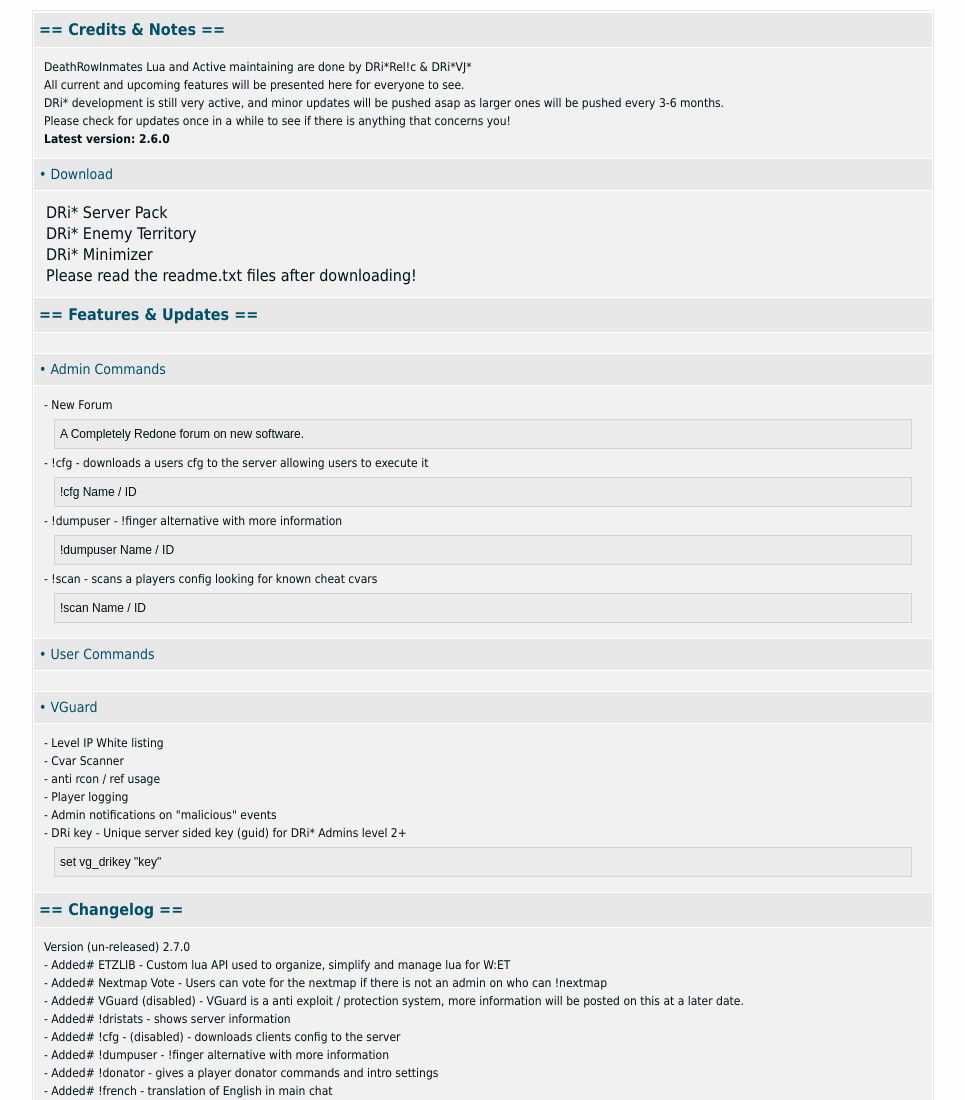
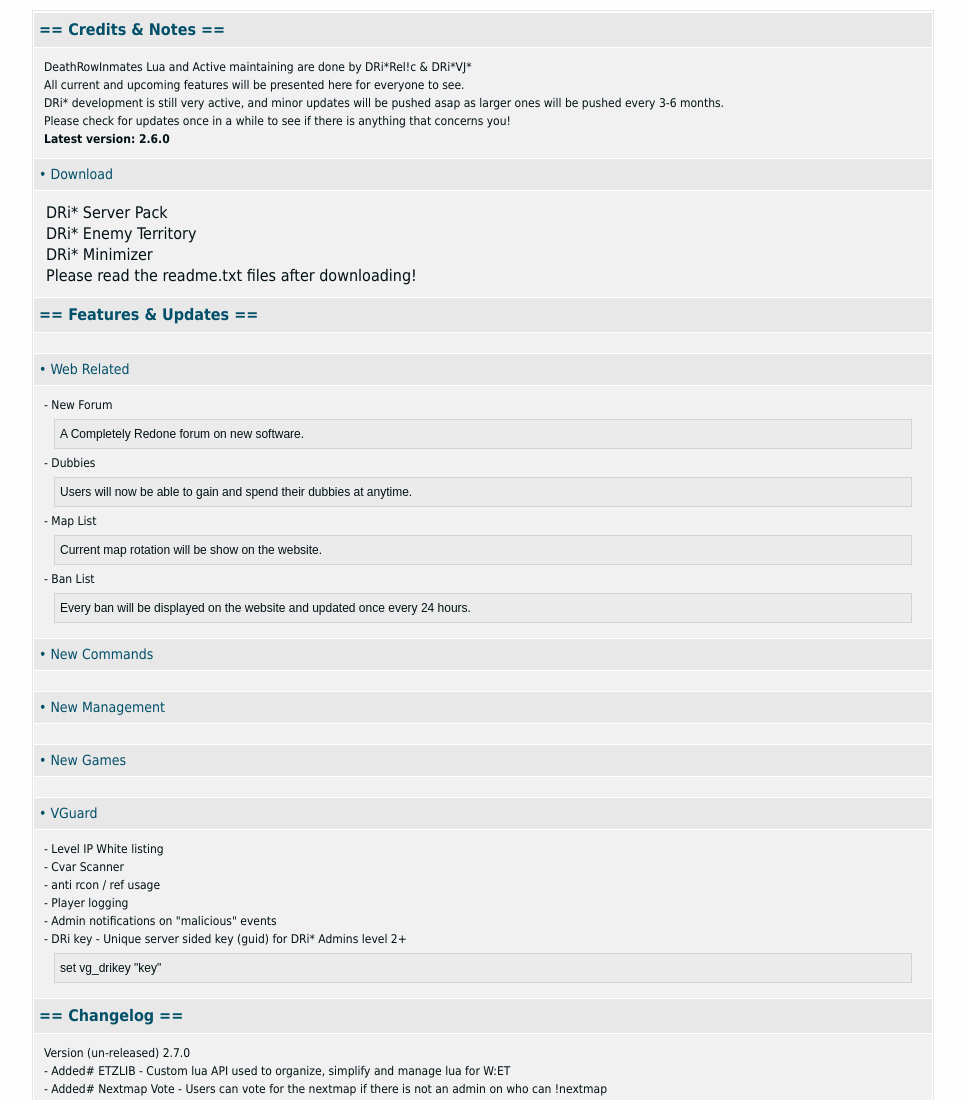
Before and after one commit to purplelepro/purplelepro.github.io, a plain HTML site: page index.html in a window 1280 px wide. Shown: the top 1100 px of the page, without its empty margins (157-1122 px from the left). Drawn offline with Linux system fonts and the light colour scheme.

Commit message:
Update index.html
A lot of updates that are going to be coming in the future.

```diff
--- a/index.html
+++ b/index.html
@@ -67,19 +67,27 @@
 <div class="cnt">
 
 </div>
-<h2>&bull; Admin Commands</h2>
+<h2>&bull; Web Related</h2>
 <div class="cnt">
 - New Forum
 <div class="code">A Completely Redone forum on new software.</div>
-- !cfg - downloads a users cfg to the server allowing users to execute it
-<div class="code">!cfg Name / ID </div>
-- !dumpuser - !finger alternative with more information
-<div class="code">!dumpuser Name / ID </div>
-- !scan - scans a players config looking for known cheat cvars
-<div class="code">!scan Name / ID</div>
+- Dubbies
+<div class="code">Users will now be able to gain and spend their dubbies at anytime.</div>
+- Map List
+<div class="code">Current map rotation will be show on the website. </div>
+- Ban List
+<div class="code">Every ban will be displayed on the website and updated once every 24 hours.</div>
 
 </div>
-<h2>&bull; User Commands</h2>
+<h2>&bull; New Commands</h2>
+<div class="cnt">
+
+</div>
+<h2>&bull; New Management</h2>
+<div class="cnt">
+
+</div>
+<h2>&bull; New Games</h2>
 <div class="cnt">
 
 </div>
```
